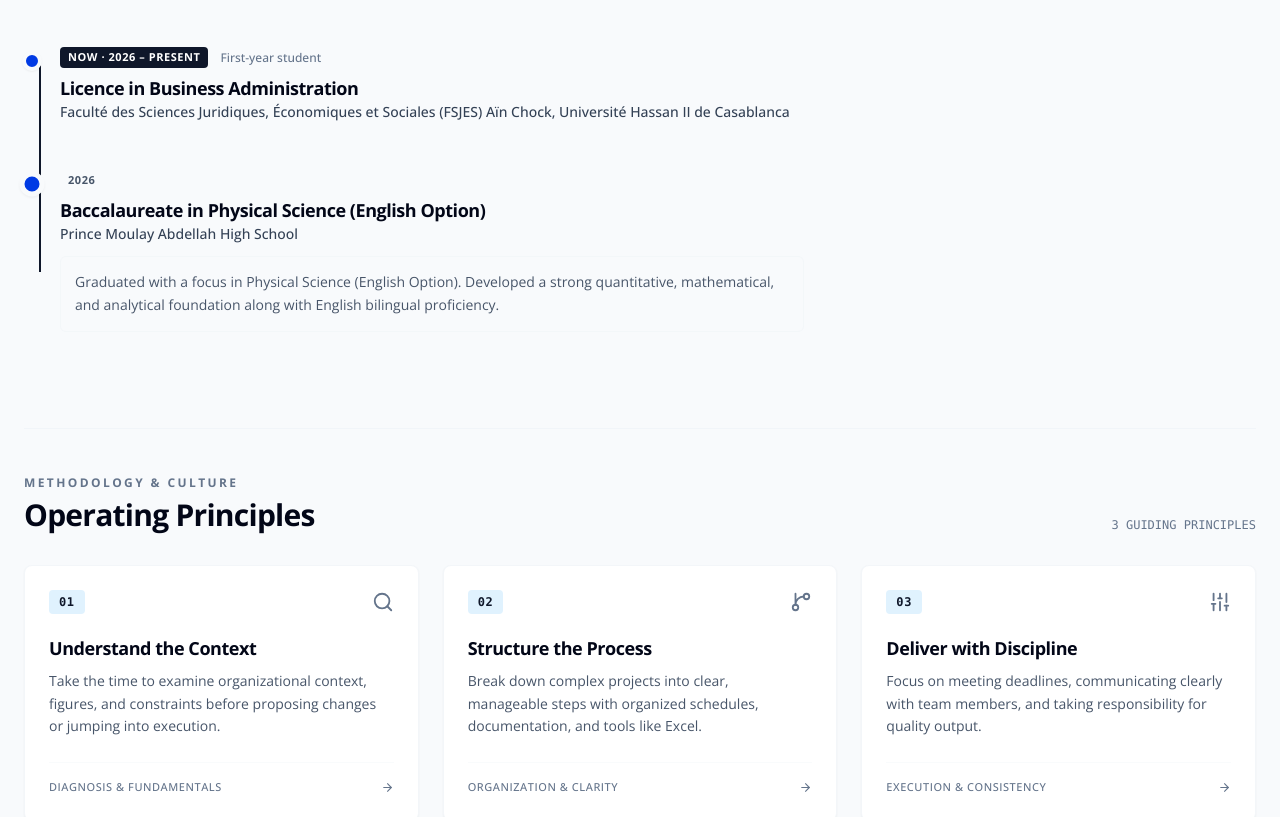
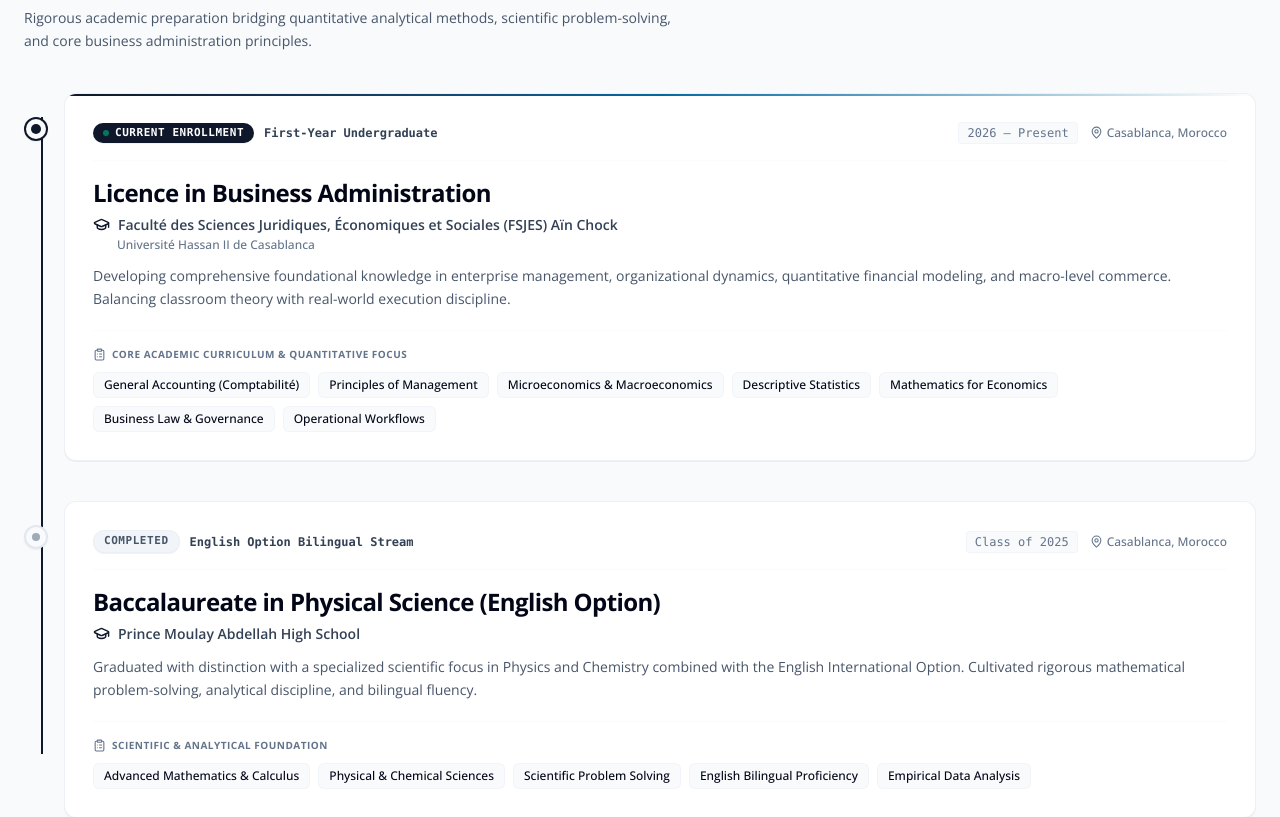
Before and after one commit to dev-760/portfolio, a Next.js app: page / in a window 1280 px wide. Shown: the part 2008-2825 px from the top of the page. Built offline with nearby package versions, Linux system fonts and the light colour scheme.

Commit message:
feat(ui): elevate Education & Quantitative Foundation with structured card architecture, curriculum chips, and consistent timeline badges

```diff
--- a/src/components/AboutSection.tsx
+++ b/src/components/AboutSection.tsx
@@ -34,23 +34,46 @@
 const academicMilestones: TimelineMilestone[] = [
   {
     id: "fsjes",
-    badge: "NOW · 2026 – Present",
-    subtitle: "First-year student",
+    badge: "CURRENT ENROLLMENT",
+    subtitle: "First-Year Undergraduate",
+    period: "2026 – Present",
+    location: "Casablanca, Morocco",
     title: "Licence in Business Administration",
-    institution: "Faculté des Sciences Juridiques, Économiques et Sociales (FSJES) Aïn Chock, Université Hassan II de Casablanca",
+    institution: "Faculté des Sciences Juridiques, Économiques et Sociales (FSJES) Aïn Chock",
+    institutionDetail: "Université Hassan II de Casablanca",
     isCurrent: true,
+    summary:
+      "Developing comprehensive foundational knowledge in enterprise management, organizational dynamics, quantitative financial modeling, and macro-level commerce. Balancing classroom theory with real-world execution discipline.",
+    modulesTitle: "Core Academic Curriculum & Quantitative Focus",
+    modules: [
+      "General Accounting (Comptabilité)",
+      "Principles of Management",
+      "Microeconomics & Macroeconomics",
+      "Descriptive Statistics",
+      "Mathematics for Economics",
+      "Business Law & Governance",
+      "Operational Workflows",
+    ],
   },
   {
     id: "bac",
-    badge: "2026",
+    badge: "COMPLETED",
+    subtitle: "English Option Bilingual Stream",
+    period: "Class of 2025",
+    location: "Casablanca, Morocco",
     title: "Baccalaureate in Physical Science (English Option)",
     institution: "Prince Moulay Abdellah High School",
     isCurrent: false,
-    content: (
-      <p className="text-xs sm:text-sm text-on-surface-variant leading-relaxed bg-surface-container-low/60 rounded-md p-3.5 border border-outline-variant/20 mt-2">
-        Graduated with a focus in Physical Science (English Option). Developed a strong quantitative, mathematical, and analytical foundation along with English bilingual proficiency.
-      </p>
-    ),
+    summary:
+      "Graduated with distinction with a specialized scientific focus in Physics and Chemistry combined with the English International Option. Cultivated rigorous mathematical problem-solving, analytical discipline, and bilingual fluency.",
+    modulesTitle: "Scientific & Analytical Foundation",
+    modules: [
+      "Advanced Mathematics & Calculus",
+      "Physical & Chemical Sciences",
+      "Scientific Problem Solving",
+      "English Bilingual Proficiency",
+      "Empirical Data Analysis",
+    ],
   },
 ];
 
@@ -293,6 +316,9 @@
             <h2 className="text-2xl sm:text-3xl font-bold text-on-surface tracking-tight mt-1">
               Education &amp; Quantitative Foundation
             </h2>
+            <p className="text-sm text-on-surface-variant max-w-2xl mt-2 leading-relaxed">
+              Rigorous academic preparation bridging quantitative analytical methods, scientific problem-solving, and core business administration principles.
+            </p>
           </div>
           <SystemTimeline milestones={academicMilestones} />
         </div>
--- a/src/components/SystemTimeline.tsx
+++ b/src/components/SystemTimeline.tsx
@@ -2,14 +2,21 @@
 
 import React, { useRef } from "react";
 import { motion, useScroll, useTransform, useSpring, MotionValue } from "framer-motion";
+import { Icon } from "@/components/icons/Icon";
 
 export interface TimelineMilestone {
   id: string;
   badge: string;
   subtitle?: string;
+  period?: string;
+  location?: string;
   title: string;
   institution: string;
+  institutionDetail?: string;
   isCurrent?: boolean;
+  summary?: string;
+  modulesTitle?: string;
+  modules?: string[];
   content?: React.ReactNode;
 }
 
@@ -17,19 +24,21 @@
   milestones: TimelineMilestone[];
   eyebrow?: string;
   title?: string;
+  subtitle?: string;
 }
 
 export function SystemTimeline({
   milestones,
   eyebrow,
   title,
+  subtitle,
 }: SystemTimelineProps) {
   const containerRef = useRef<HTMLDivElement>(null);
 
   // Track scroll through the timeline section
   const { scrollYProgress } = useScroll({
     target: containerRef,
-    offset: ["start 65%", "end 60%"],
+    offset: ["start 75%", "end 65%"],
   });
 
   // Smooth the scroll progress with a responsive spring
@@ -40,11 +49,11 @@
   });
 
   return (
-    <div className="py-4" ref={containerRef}>
-      <div className="max-w-[780px]">
+    <div className="py-2 w-full" ref={containerRef}>
+      <div className="w-full">
         {/* Section Header (rendered only if provided) */}
-        {(eyebrow || title) && (
-          <div className="mb-10">
+        {(eyebrow || title || subtitle) && (
+          <div className="mb-8">
             {eyebrow && (
               <p className="text-secondary font-semibold text-xs tracking-[0.14em] uppercase pb-2">
                 {eyebrow}
@@ -55,18 +64,23 @@
                 {title}
               </h2>
             )}
+            {subtitle && (
+              <p className="text-on-surface-variant text-sm sm:text-base leading-relaxed mt-2 max-w-2xl">
+                {subtitle}
+              </p>
+            )}
           </div>
         )}
 
         {/* System Timeline Track */}
-        <div className="relative pl-7 sm:pl-9 space-y-12">
+        <div className="relative pl-8 sm:pl-10 space-y-8 sm:space-y-10">
           {/* Base Neutral Vertical Track */}
-          <div className="absolute left-[11px] sm:left-[15px] top-3 bottom-3 w-[2px] bg-outline-variant/30" />
+          <div className="absolute left-[13px] sm:left-[17px] top-6 bottom-6 w-[2px] bg-outline-variant/40" />
 
-          {/* Active Progress Blue Path */}
+          {/* Active Progress Path */}
           <motion.div
             style={{ scaleY: smoothProgress, originY: 0 }}
-            className="absolute left-[11px] sm:left-[15px] top-3 bottom-3 w-[2px] bg-primary origin-top"
+            className="absolute left-[13px] sm:left-[17px] top-6 bottom-6 w-[2px] bg-primary origin-top"
           />
 
           {/* Render Milestones */}
@@ -103,57 +117,128 @@
   // Transform active states based on scroll position
   const nodeScale = useTransform(
     scrollYProgress,
-    [Math.max(0, milestoneThreshold - 0.1), milestoneThreshold, milestoneThreshold + 0.1],
-    [1, 1.25, 1]
-  );
-
-  const nodeColor = useTransform(
-    scrollYProgress,
-    [Math.max(0, milestoneThreshold - 0.08), milestoneThreshold],
-    ["#c4c5d9", "#003ae4"]
+    [Math.max(0, milestoneThreshold - 0.1), milestoneThreshold, Math.min(1, milestoneThreshold + 0.1)],
+    [1, 1.2, 1]
   );
 
   return (
     <div className="relative group">
-      {/* Active System Node Coordinate Marker */}
+      {/* Timeline Node Marker */}
       <motion.div
-        style={{
-          scale: nodeScale,
-          backgroundColor: nodeColor,
-        }}
-        className="absolute -left-[30px] sm:size-5 sm:-left-[38px] top-1 size-5 rounded-full border-4 border-background shadow-xs transition-colors duration-200"
+        style={{ scale: nodeScale }}
+        className={`absolute -left-[32px] sm:-left-[40px] top-6 size-6 rounded-full border-2 bg-background flex items-center justify-center shadow-xs transition-colors duration-200 z-10 ${
+          item.isCurrent
+            ? "border-primary text-primary"
+            : "border-outline-variant text-outline"
+        }`}
       >
-        {item.isCurrent && (
-          <span className="absolute inset-0 rounded-full bg-primary/40 animate-ping" />
+        {item.isCurrent ? (
+          <>
+            <span className="size-2.5 rounded-full bg-primary" />
+            <span className="absolute inset-0 rounded-full bg-primary/30 animate-ping" />
+          </>
+        ) : (
+          <span className="size-2 rounded-full bg-outline/60" />
         )}
       </motion.div>
 
-      {/* Header Badges */}
-      <div className="flex items-center gap-3 mb-1.5 flex-wrap">
+      {/* Structured Milestone Card */}
+      <div className="bg-surface-container-lowest border border-outline-variant/60 rounded-xl p-6 sm:p-7 hover:border-primary/50 transition-all duration-300 shadow-2xs hover:shadow-xs relative overflow-hidden group/card">
+        {/* Subtle Ambient Top Accent on Active Card */}
+        {item.isCurrent && (
+          <div className="absolute top-0 left-0 right-0 h-[2px] bg-gradient-to-r from-primary via-accent to-transparent" />
+        )}
+
+        {/* Top Header Row: Status Badge, Period & Location */}
+        <div className="flex flex-wrap items-center justify-between gap-3 pb-4 border-b border-outline-variant/20">
+          <div className="flex items-center gap-2.5 flex-wrap">
             <span
-          className={`px-2 py-0.5 text-[11px] font-bold uppercase tracking-wider rounded ${
+              className={`px-2.5 py-0.5 rounded-full text-[11px] font-mono font-bold tracking-wider uppercase inline-flex items-center gap-1.5 shadow-2xs ${
                 item.isCurrent
                   ? "bg-primary text-on-primary"
-              : "bg-surface-container-highest text-on-surface-variant"
+                  : "bg-surface-container text-on-surface-variant border border-outline-variant/40"
               }`}
             >
+              {item.isCurrent && (
+                <span className="size-1.5 rounded-full bg-emerald-400 animate-pulse" />
+              )}
               {item.badge}
             </span>
+
             {item.subtitle && (
-          <span className="text-xs font-medium text-outline">{item.subtitle}</span>
+              <span className="text-xs font-semibold text-secondary font-mono">
+                {item.subtitle}
+              </span>
             )}
           </div>
 
-      {/* Main Title & Institution */}
-      <h3 className="text-lg font-bold text-on-surface tracking-tight mt-1">
+          <div className="flex items-center gap-3 text-xs text-outline font-medium flex-wrap">
+            {item.period && (
+              <span className="font-mono bg-surface-container-low px-2 py-0.5 rounded border border-outline-variant/30">
+                {item.period}
+              </span>
+            )}
+            {item.location && (
+              <span className="inline-flex items-center gap-1">
+                <Icon name="location_on" size={13} className="text-outline" />
+                {item.location}
+              </span>
+            )}
+          </div>
+        </div>
+
+        {/* Degree & Institution */}
+        <div className="pt-4">
+          <h3 className="text-xl sm:text-2xl font-bold text-on-surface tracking-tight">
             {item.title}
           </h3>
-      <p className="text-secondary text-sm font-medium mb-3">
-        {item.institution}
+
+          <div className="flex items-start sm:items-center gap-2 pt-1.5 text-sm font-semibold text-secondary flex-wrap">
+            <Icon name="graduation" size={17} className="text-primary shrink-0 mt-0.5 sm:mt-0" />
+            <span>{item.institution}</span>
+          </div>
+
+          {item.institutionDetail && (
+            <p className="text-xs text-outline font-medium pl-6 pt-0.5">
+              {item.institutionDetail}
             </p>
+          )}
+        </div>
 
-      {/* Content Body */}
+        {/* Narrative Summary */}
+        {item.summary && (
+          <p className="text-xs sm:text-sm text-on-surface-variant leading-relaxed pt-3">
+            {item.summary}
+          </p>
+        )}
+
+        {/* Coursework & Quantitative Modules Chips */}
+        {item.modules && item.modules.length > 0 && (
+          <div className="mt-5 pt-4 border-t border-outline-variant/20">
+            <div className="text-[10px] font-bold uppercase tracking-wider text-outline mb-2.5 flex items-center gap-1.5">
+              <Icon name="checklist" size={13} className="text-outline" />
+              <span>{item.modulesTitle || "Core Curriculum & Quantitative Areas"}</span>
+            </div>
+            <div className="flex flex-wrap gap-2">
+              {item.modules.map((mod, i) => (
+                <span
+                  key={i}
+                  className="px-2.5 py-1 rounded-md bg-surface-container-low text-on-surface text-xs font-medium border border-outline-variant/30 hover:border-primary/40 hover:text-primary transition-colors"
+                >
+                  {mod}
+                </span>
+              ))}
+            </div>
+          </div>
+        )}
+
+        {/* Optional Custom Content */}
+        {item.content && (
+          <div className="mt-4 pt-3 border-t border-outline-variant/20">
             {item.content}
+          </div>
+        )}
+      </div>
     </div>
   );
 }
```
Also changed, not shown: src/components/icons/Icon.tsx (+7 -0 lines). Lines whose indentation alone changed are shown as unchanged.
